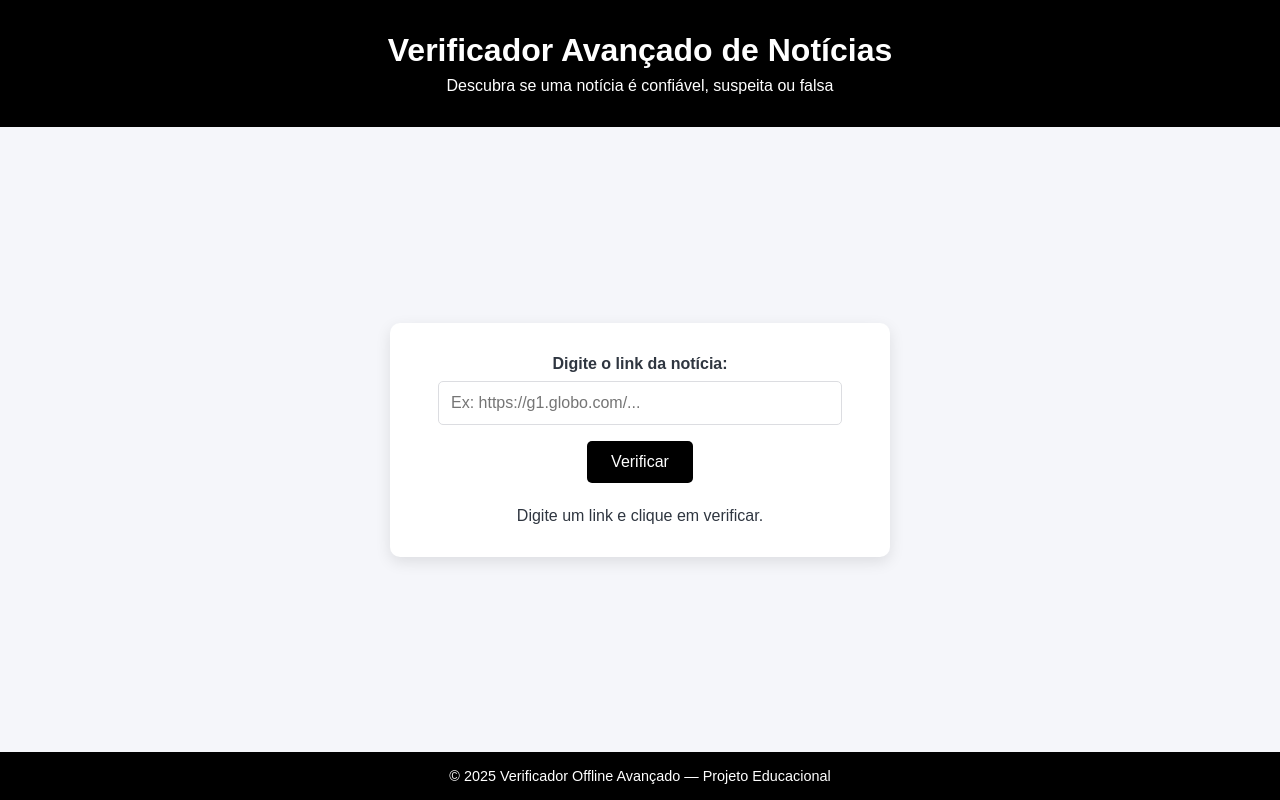
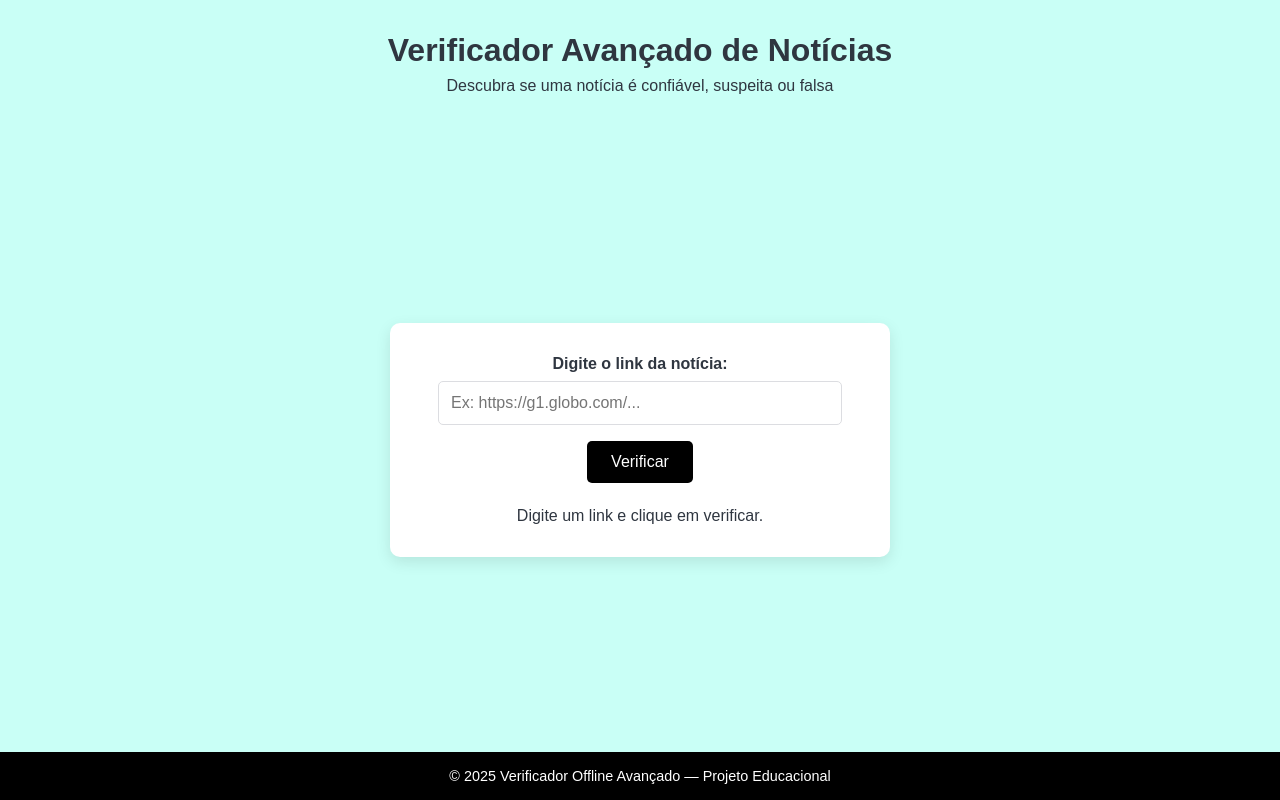
Before and after one commit to EntrophyOfBits/verificador-noticias, a plain HTML site: page index.html in a window 1280 px wide. Drawn offline with Linux system fonts and the light colour scheme.

Commit message:
Update style.css

```diff
--- a/style.css
+++ b/style.css
@@ -6,7 +6,7 @@
 }
 
 body {
-  background: #f5f6fa;
+  background: #c9fff6;
   color: #2f3640;
   display: flex;
   flex-direction: column;
@@ -14,7 +14,7 @@ body {
 }
 
 header {
-  background-color: #000000;
+  background-color: #fffff
   color: #fff;
   text-align: center;
   padding: 2rem 1rem;
```
